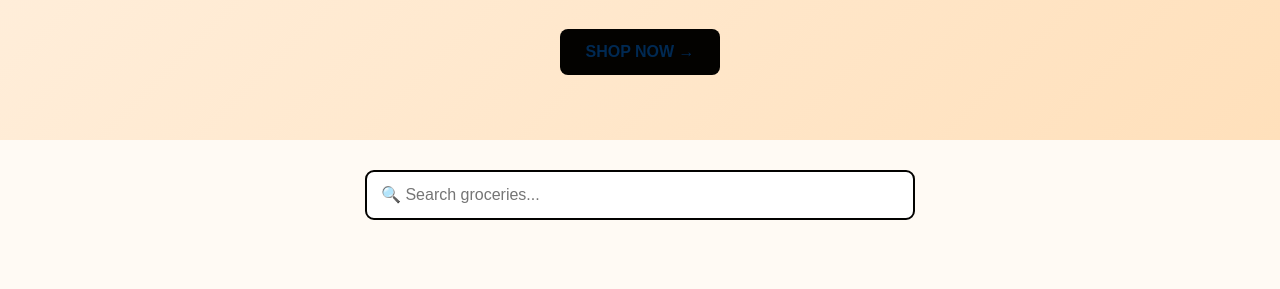
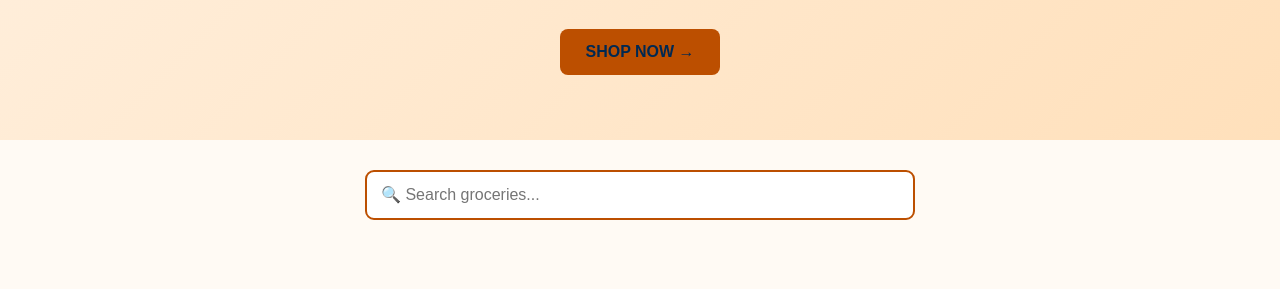
Before and after one commit to essenzaapk-droid/taimuriya-grocery, a plain HTML site: page index.html in a window 1280 px wide. Shown: the part 373-662 px from the top of the page. Drawn offline with Linux system fonts and the light colour scheme.

Commit message:
Update index.html

```diff
--- a/index.html
+++ b/index.html
@@ -10,7 +10,7 @@
     :root {
       --blue: #002952;
       --blue-light: #fefeff;
-      --orange: #030200;
+      --orange: #bc4f00;
       --orange-light: #f0a54f;
       --background: #fffaf4;
       --white: #f9f9fe;
```
